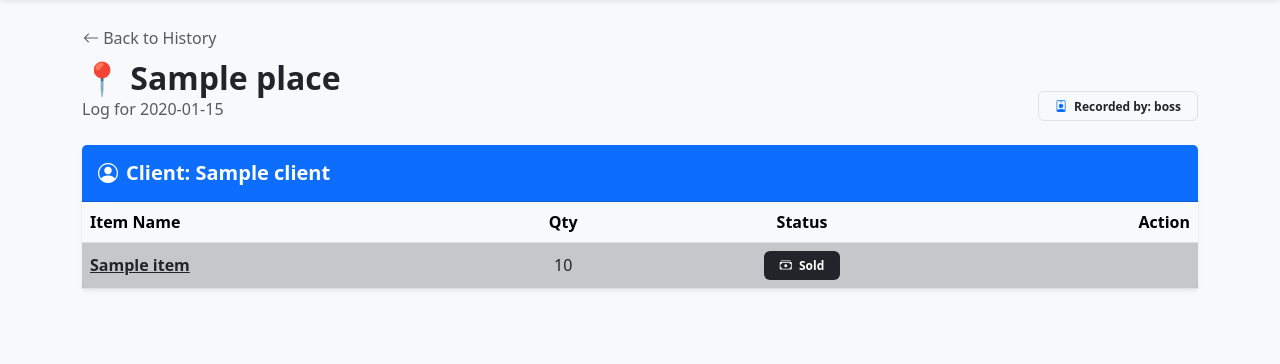
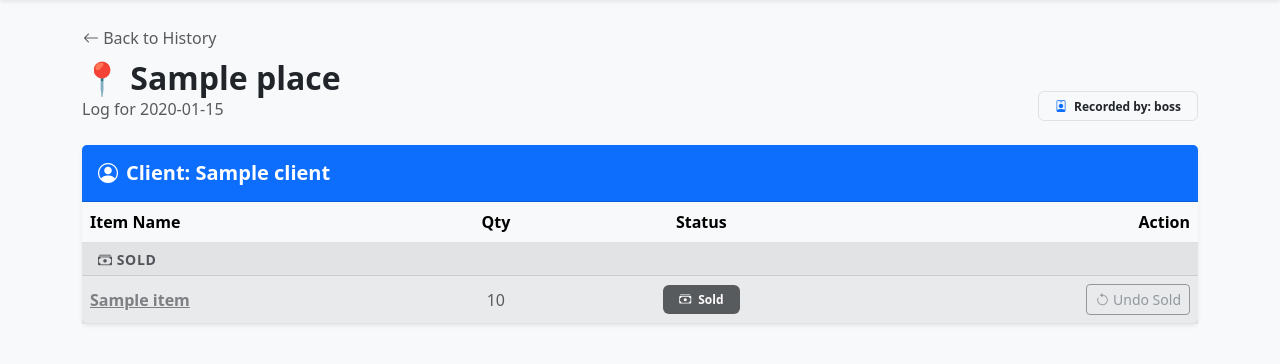
Before and after one commit to weistor1016/inventory, a Flask app: page /history/2020-01-15/1 in a window 1280 px wide. Shown: the part 56-420 px from the top of the page. Run offline with Flask 3, Linux system fonts and the light colour scheme; the visitor is signed in with stand-in values (Sample User, id 1); data comes from the database, SQL or seed files in the repository; tables that the repository leaves empty hold one stand-in row (values such as "Sample post").

Commit message:
fixed the sold bug on history page

```diff
--- a/app.py
+++ b/app.py
@@ -463,13 +463,15 @@ def save_day():
 
     try:
         for draft in drafts:
-            # Check if a record already exists for same date/place/client/item
+            draft_is_sold = getattr(draft, 'is_sold', False)
+            # Check if a record already exists for same date/place/client/item AND same sold status
             existing = DayRecord.query.filter(
                 func.date(DayRecord.timestamp) == final_timestamp.date(),
                 DayRecord.place_id == place_id,
                 DayRecord.client_id == draft.client_id,
                 DayRecord.client_role == getattr(draft, 'client_role', 'master'),
-                DayRecord.item_id == draft.item_id
+                DayRecord.item_id == draft.item_id,
+                DayRecord.is_sold == draft_is_sold
             ).first()
 
             if existing:
--- a/templates/session_details.html
+++ b/templates/session_details.html
@@ -20,6 +20,8 @@
 </div>
 
 {% for client_name, items in grouped_data.items() %}
+{% set active_items = items | rejectattr('is_sold') | list %}
+{% set sold_items   = items | selectattr('is_sold')  | list %}
 <div class="card shadow-sm border-0 mb-4">
     <div class="card-header bg-primary text-white py-3">
         <h5 class="mb-0 fw-bold"><i class="bi bi-person-circle me-2"></i>Client: {{ client_name }}</h5>
@@ -35,7 +37,8 @@
                 </tr>
             </thead>
             <tbody>
-                {% for r in items %}
+                {# ── Active (out / returned) rows ── #}
+                {% for r in active_items %}
                 <tr>
                     <td class="fw-bold" style="background-color: {{ r.row_color }}66 !important; cursor: pointer;"
                         onclick="showReturnLog('day', {{ r.id }}, '{{ r.item.name }}')">
@@ -46,11 +49,7 @@
                     </td>
                     <td class="text-center" style="background-color: {{ r.row_color }}66 !important;">{{ r.quantity_out }}</td>
                     <td class="text-center" style="background-color: {{ r.row_color }}66 !important;">
-                        {% if r.is_sold %}
-                            <span class="badge bg-dark px-3 py-2">
-                                <i class="bi bi-cash-stack me-1"></i> Sold
-                            </span>
-                        {% elif r.is_returned %}
+                        {% if r.is_returned %}
                             <span class="badge bg-success px-3 py-2">
                                 <i class="bi bi-check-lg me-1"></i> Returned
                             </span>
@@ -74,38 +73,80 @@
                             </button>
                         {% else %}
                             <div class="btn-group shadow-sm">
-                                {% if not r.is_sold %}
+                                {% if not r.is_returned %}
                                     <form action="{{ url_for('toggle_return', record_id=r.id) }}" method="POST" id="form_history_{{ r.id }}" class="m-0 p-0" style="display: inline-block;">
                                         <input type="hidden" name="qty" id="qty_history_{{ r.id }}" value="1">
                                         <input type="hidden" name="action" id="action_history_{{ r.id }}" value="return">
-                                        {% if r.is_returned %}
-                                            <button type="button" class="btn btn-sm btn-success"
-                                                    style="border-top-right-radius: 0; border-bottom-right-radius: 0;"
-                                                    onclick="handleReturn('history_{{ r.id }}', {{ r.quantity_returned }}, 'undo')" title="Undo Return">
-                                                <i class="bi bi-arrow-left-right"></i> Return
-                                            </button>
-                                        {% else %}
-                                            <button type="button" class="btn btn-sm btn-outline-primary"
-                                                    style="border-top-right-radius: 0; border-bottom-right-radius: 0;"
-                                                    onclick="handleReturn('history_{{ r.id }}', {{ r.quantity_out - r.quantity_returned }}, 'return')" title="Toggle Return">
-                                                <i class="bi bi-arrow-left-right"></i> Return
-                                            </button>
-                                        {% endif %}
+                                        <button type="button" class="btn btn-sm btn-outline-primary"
+                                                style="border-top-right-radius: 0; border-bottom-right-radius: 0;"
+                                                onclick="handleReturn('history_{{ r.id }}', {{ r.quantity_out - r.quantity_returned }}, 'return')" title="Mark as Returned">
+                                            <i class="bi bi-arrow-left-right"></i> Return
+                                        </button>
                                     </form>
-                                {% endif %}
-                                {% if not r.is_returned %}
-                                <a href="{{ url_for('toggle_sold', record_id=r.id) }}"
-                                class="btn btn-sm {{ 'btn-dark text-white' if r.is_sold else 'btn-outline-dark' }}"
-                                onclick="return confirm('{{ 'Undo mark as sold?' if r.is_sold else 'Mark this as sold?' }}')"
-                                title="{{ 'Unmark as Sold' if r.is_sold else 'Mark as Sold' }}">
-                                    <i class="bi bi-cart-plus"></i> {{ 'Undo Sold' if r.is_sold else 'Sell' }}
-                                </a>
+                                    <button type="button"
+                                            class="btn btn-sm btn-outline-dark"
+                                            onclick="handleHistorySell({{ r.id }}, {{ r.quantity_out - r.quantity_returned }}, '{{ r.item.name | e }}')"
+                                            title="Mark as Sold">
+                                        <i class="bi bi-cart-plus"></i> Sell
+                                    </button>
+                                {% else %}
+                                    {# Returned — allow undo only #}
+                                    <form action="{{ url_for('toggle_return', record_id=r.id) }}" method="POST" id="form_history_{{ r.id }}" class="m-0 p-0" style="display: inline-block;">
+                                        <input type="hidden" name="qty" id="qty_history_{{ r.id }}" value="1">
+                                        <input type="hidden" name="action" id="action_history_{{ r.id }}" value="undo">
+                                        <button type="button" class="btn btn-sm btn-success"
+                                                onclick="handleReturn('history_{{ r.id }}', {{ r.quantity_returned }}, 'undo')" title="Undo Return">
+                                            <i class="bi bi-arrow-left-right"></i> Undo Return
+                                        </button>
+                                    </form>
                                 {% endif %}
                             </div>
                         {% endif %}
                     </td>
                 </tr>
                 {% endfor %}
+
+                {# ── Sold divider + rows ── #}
+                {% if sold_items %}
+                <tr class="table-secondary">
+                    <td colspan="4" class="py-1 px-3">
+                        <small class="fw-bold text-muted text-uppercase" style="letter-spacing:.05em;">
+                            <i class="bi bi-cash-stack me-1"></i>Sold
+                        </small>
+                    </td>
+                </tr>
+                {% for r in sold_items %}
+                <tr style="opacity: 0.75;">
+                    <td class="fw-bold" style="background-color: {{ r.row_color }}33 !important; cursor: pointer;"
+                        onclick="showReturnLog('day', {{ r.id }}, '{{ r.item.name }}')">
+                        <span class="text-decoration-underline text-muted">{{ r.item.name }}</span>
+                        {% if r.item_is_archived %}
+                            <small class="text-muted ms-2">(Archived)</small>
+                        {% endif %}
+                    </td>
+                    <td class="text-center" style="background-color: {{ r.row_color }}33 !important;">{{ r.quantity_out }}</td>
+                    <td class="text-center" style="background-color: {{ r.row_color }}33 !important;">
+                        <span class="badge bg-dark px-3 py-2">
+                            <i class="bi bi-cash-stack me-1"></i> Sold
+                        </span>
+                    </td>
+                    <td class="text-end" style="background-color: {{ r.row_color }}33 !important;">
+                        {% if not r.item_is_archived %}
+                        <a href="{{ url_for('toggle_sold', record_id=r.id) }}"
+                           class="btn btn-sm btn-outline-secondary"
+                           onclick="return confirm('Undo sold for {{ r.item.name }}?')"
+                           title="Undo Sold">
+                            <i class="bi bi-arrow-counterclockwise"></i> Undo Sold
+                        </a>
+                        {% endif %}
+                    </td>
+                </tr>
+                {% endfor %}
+                {% endif %}
+
+                {% if active_items | length == 0 and sold_items | length == 0 %}
+                <tr><td colspan="4" class="text-center text-muted py-4">No items.</td></tr>
+                {% endif %}
             </tbody>
         </table>
     </div>
@@ -118,19 +159,30 @@ function handleReturn(formId, maxQty, actionType) {
     if (maxQty > 1) {
         let actionText = actionType === 'undo' ? 'undo return for' : 'return';
         let input = prompt(`How many items do you want to ${actionText}? (Max: ${maxQty})`, maxQty);
-        if (input === null) return; // User cancelled
+        if (input === null) return;
         qty = parseInt(input);
         if (isNaN(qty) || qty <= 0 || qty > maxQty) {
             alert("Invalid quantity entered.");
             return;
         }
-    } else {
-        qty = 1;
     }
-
     document.getElementById('qty_' + formId).value = qty;
     document.getElementById('action_' + formId).value = actionType;
     document.getElementById('form_' + formId).submit();
 }
+
+function handleHistorySell(recordId, maxQty, itemName) {
+    let qty = maxQty;
+    if (maxQty > 1) {
+        let input = prompt(`How many units of "${itemName}" were sold? (Max: ${maxQty})`, maxQty);
+        if (input === null) return;
+        qty = parseInt(input);
+        if (isNaN(qty) || qty <= 0 || qty > maxQty) {
+            alert("Invalid quantity.");
+            return;
+        }
+    }
+    window.location.href = `/toggle_sold/${recordId}?qty=${qty}`;
+}
 </script>
 {% endblock %}
```
